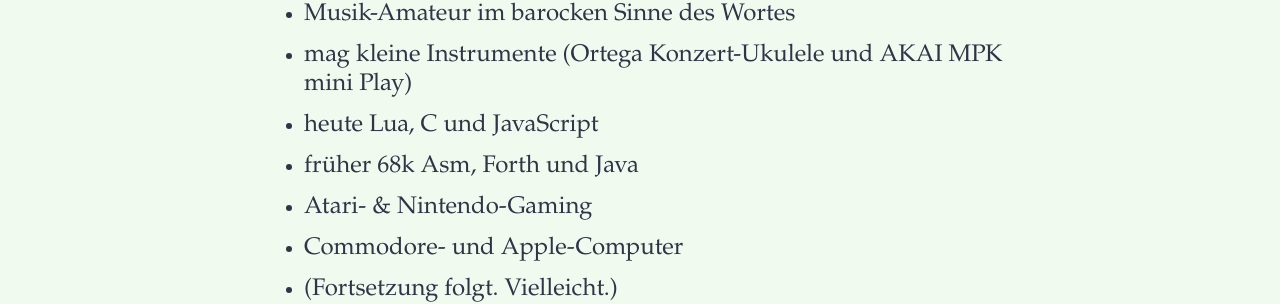
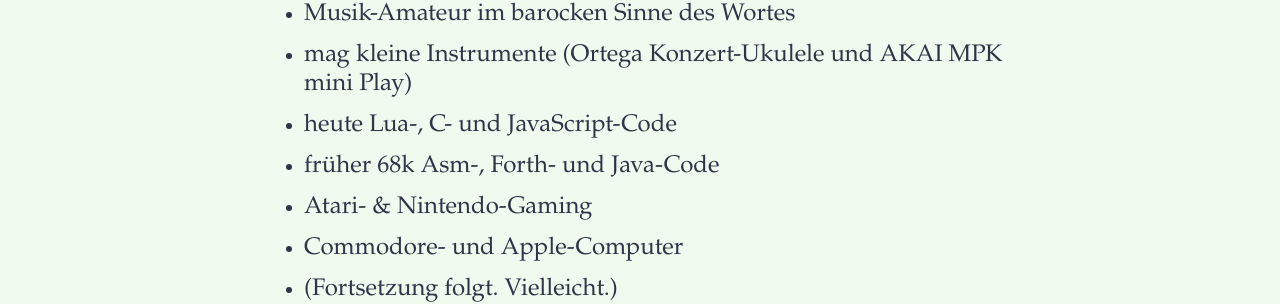
Before and after one commit to marc2o/marc2o.github.io, a Jekyll site: the page built from about.md, in a window 1280 px wide. Shown: the part 1433-1737 px from the top of the page. Built offline with Jekyll 4.4.1, drawn with Linux system fonts in a browser that asks for light colours.

Commit message:
Update about.md

```diff
--- a/about.md
+++ b/about.md
@@ -21,8 +21,8 @@
 - Bücherliebhaber
 - Musik-Amateur im barocken Sinne des Wortes
 - mag kleine Instrumente (Ortega Konzert-Ukulele und AKAI MPK mini Play)
-- heute Lua, C und JavaScript
-- früher 68k Asm, Forth und Java
+- heute Lua-, C- und JavaScript-Code
+- früher 68k Asm-, Forth- und Java-Code
 - Atari- & Nintendo-Gaming
 - Commodore- und Apple-Computer
 - (Fortsetzung folgt. Vielleicht.)
```
